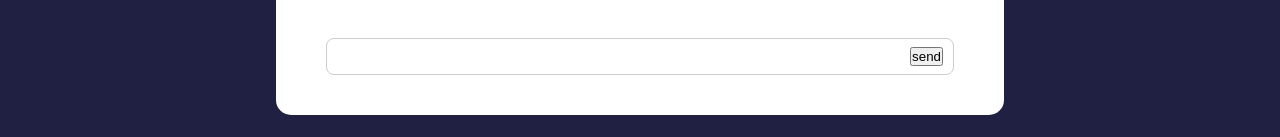
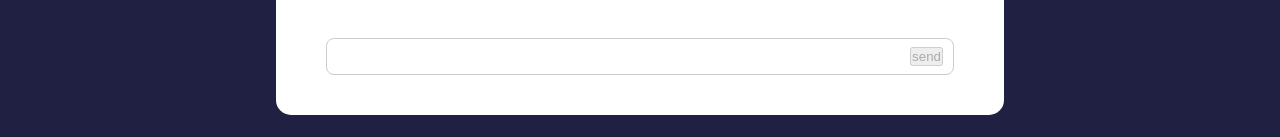
Before and after one commit to shahwezahmad/react-feedback-app, a React (Create React App) app: page / in a window 1280 px wide. Shown: the part 228-365 px from the top of the page. Built offline with nearby package versions, Linux system fonts and the light colour scheme.

Commit message:
feature/Nov7-Nov10:disable button

```diff
--- a/src/components/feedbackForm.jsx
+++ b/src/components/feedbackForm.jsx
@@ -18,7 +18,7 @@ const FeedbackForm = () => {
         <SelectRating />
         <div className="input-group">
           <input type="text" onChange={handlChange} />
-          <button>send</button>
+          <button disabled>send</button>
         </div>
         {message && (
           <p style={{ textAlign: "center", marginTop: "10px" }}> {message} </p>
```
